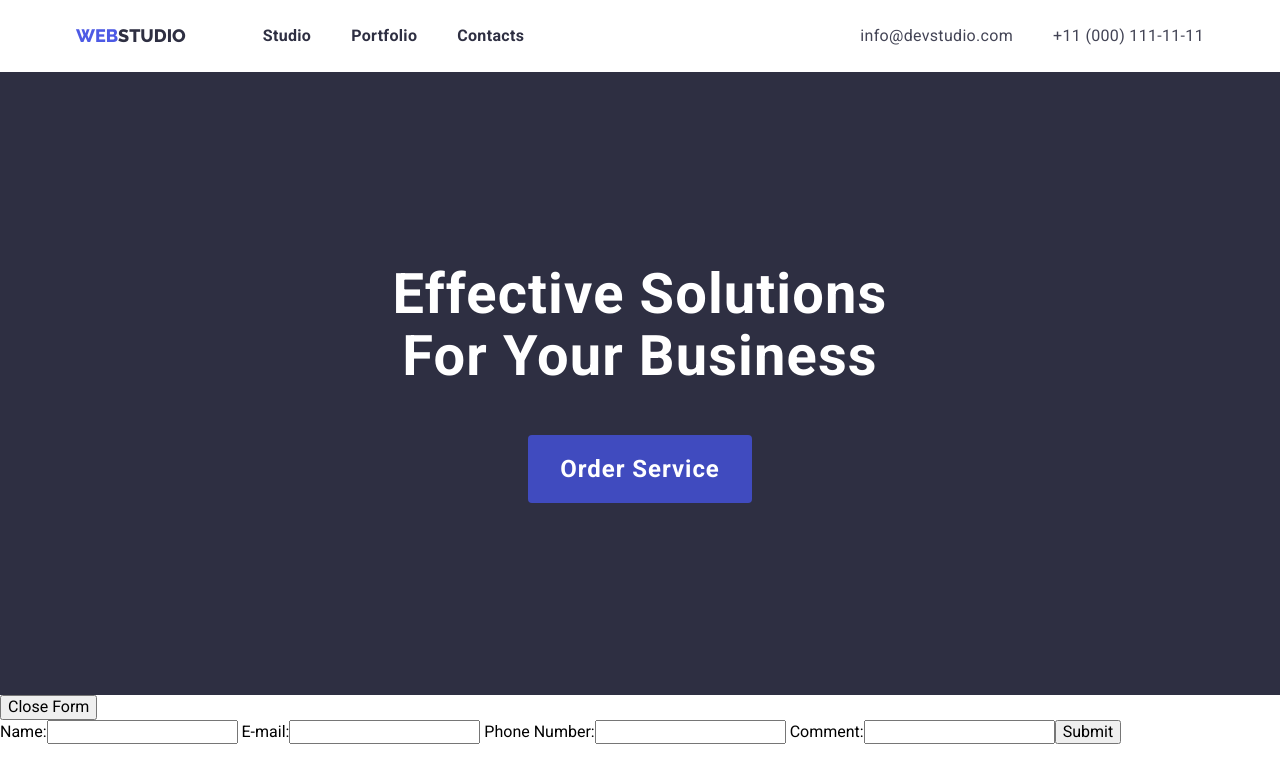
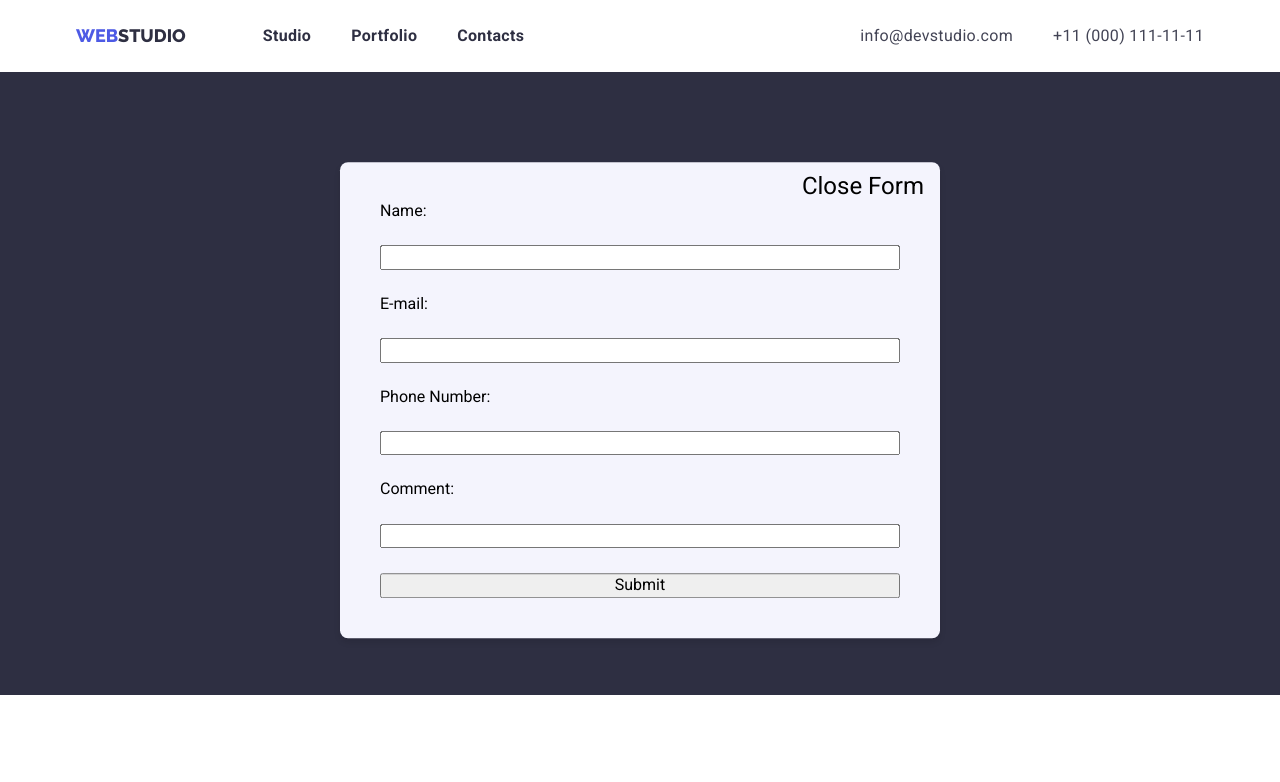
Before and after one commit to Illia-RD/web-studio-3.0, a React (Create React App) app: page / in a window 1280 px wide. Both pictures are taken after a click on the button "Order Service". Shown: the top 782 px of the page. Built offline with nearby package versions, Linux system fonts and the light colour scheme.

Commit message:
make feddback form

```diff
--- a/src/components/form/Feedback.jsx
+++ b/src/components/form/Feedback.jsx
@@ -1,6 +1,7 @@
 import { firestore } from 'components/firebase';
 import { addDoc, collection } from 'firebase/firestore';
 import { useFormik } from 'formik';
+import { Overlay, FormContainer, CloseButton, Form } from './Feedback.styled';
 
 export const FeedbackForm = ({ isOpen, onClose }) => {
   const formik = useFormik({
@@ -43,9 +44,9 @@ export const FeedbackForm = ({ isOpen, onClose }) => {
   }
 
   return (
-    <div>
-      <button onClick={onClose}>Close Form</button>
-      <form onSubmit={formik.handleSubmit}>
+    <FormContainer>
+      <CloseButton onClick={onClose}>Close Form</CloseButton>
+      <Form onSubmit={formik.handleSubmit}>
         {/* Поля форми */}
         <label htmlFor="name"> Name:</label>
         <input
@@ -85,7 +86,7 @@ export const FeedbackForm = ({ isOpen, onClose }) => {
         />
         {/* Кнопка відправки форми */}
         <button type="submit">Submit</button>
-      </form>
-    </div>
+      </Form>
+    </FormContainer>
   );
 };
--- a/src/components/form/Feedback.styled.js
+++ b/src/components/form/Feedback.styled.js
@@ -0,0 +1,51 @@
+import { colors, media } from 'global/roots';
+import styled from 'styled-components';
+
+export const Overlay = styled.div`
+  position: fixed;
+  top: 0;
+  left: 0;
+`;
+export const FormContainer = styled.div`
+  position: fixed;
+  top: 50%;
+  left: 50%;
+  transform: translate(-50%, -50%);
+  background-color: ${colors.light};
+  padding: 20px;
+  border-radius: 8px;
+  box-shadow: 0 4px 6px rgba(0, 0, 0, 0.1);
+  width: 90%;
+  max-width: 400px;
+  z-index: 1000;
+  @media ${media.tablet} {
+    padding: 30px;
+    max-width: 500px;
+  }
+  @media ${media.desktop} {
+    padding: 40px;
+    max-width: 600px;
+  }
+`;
+export const CloseButton = styled.button`
+  position: absolute;
+  top: 10px;
+  right: 10px;
+  background: none;
+  border: none;
+  font-size: 1.5rem;
+  cursor: pointer;
+  color: ${colors.textPrimary};
+`;
+
+export const Form = styled.form`
+  display: flex;
+  flex-direction: column;
+  gap: 15px;
+  @media ${media.tablet} {
+    gap: 20px;
+  }
+  @media ${media.desktop} {
+    gap: 25px;
+  }
+`;
```
